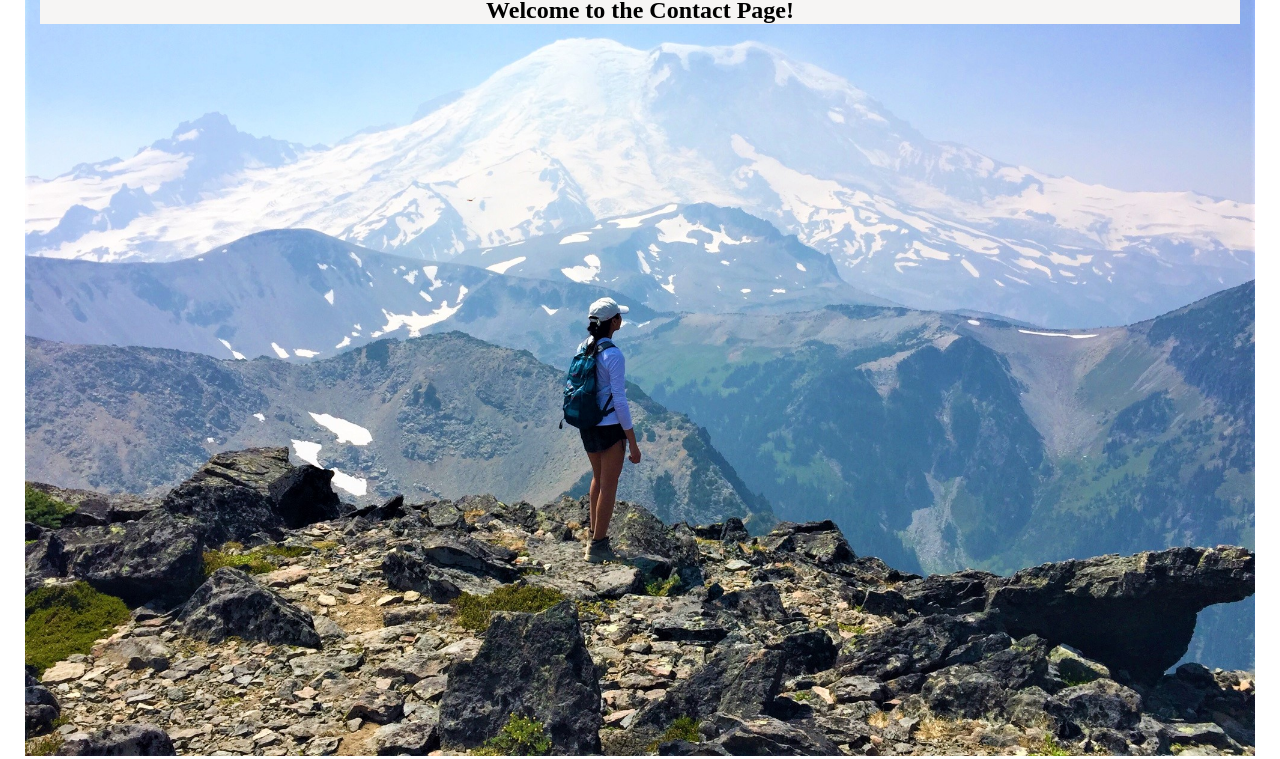
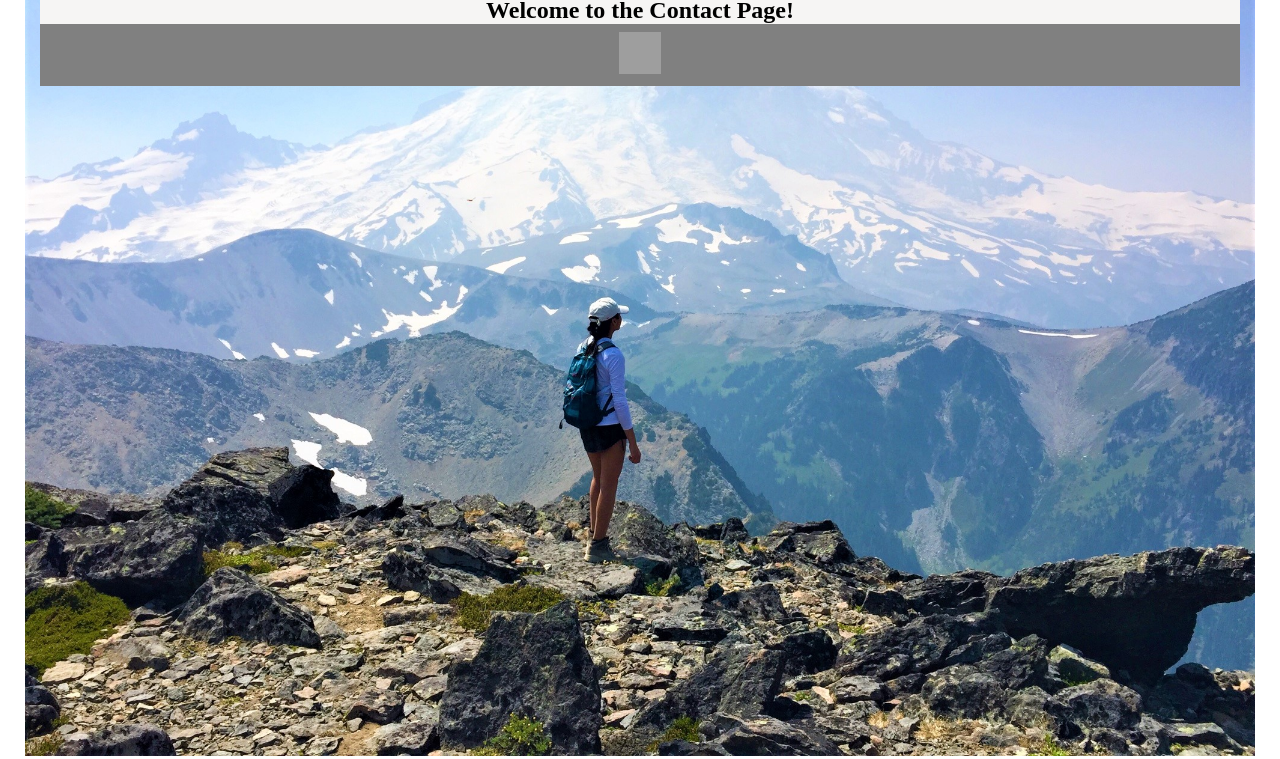
Before and after one commit to Group2-COSC-412/NationalParksProject, a plain HTML site: page contact.html in a window 1280 px wide. Shown: the part 171-930 px from the top of the page. Drawn offline with Linux system fonts and the light colour scheme; grey boxes are pictures that could not be loaded.

Commit message:
Update contact.html

```diff
--- a/contact.html
+++ b/contact.html
@@ -24,9 +24,12 @@
 	<h2>Welcome to the Contact Page!</h2>
    </div>
 	<div>
-	    <a href = "javascript:void(0)" class="gameLink
+		<a href = "gameLink">
+		<img src="https://media.giphy.com/media/mOl9OjXWO3ScU/giphy.gif" alt="Game" style="width:42px;height:42px;border;0;">
+		</a>
+	</div>
 
 
-	</div>
+
 </body>
 </html>
```
